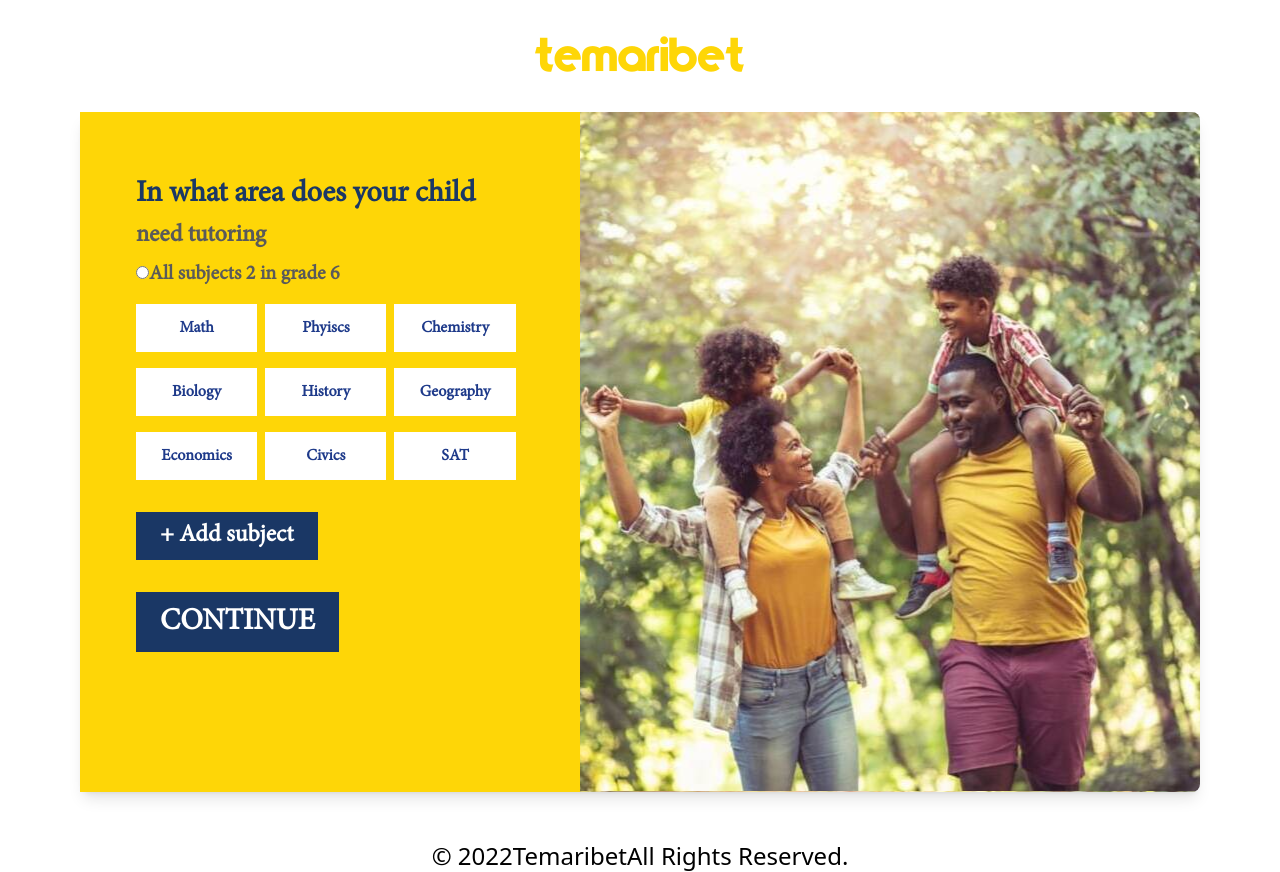
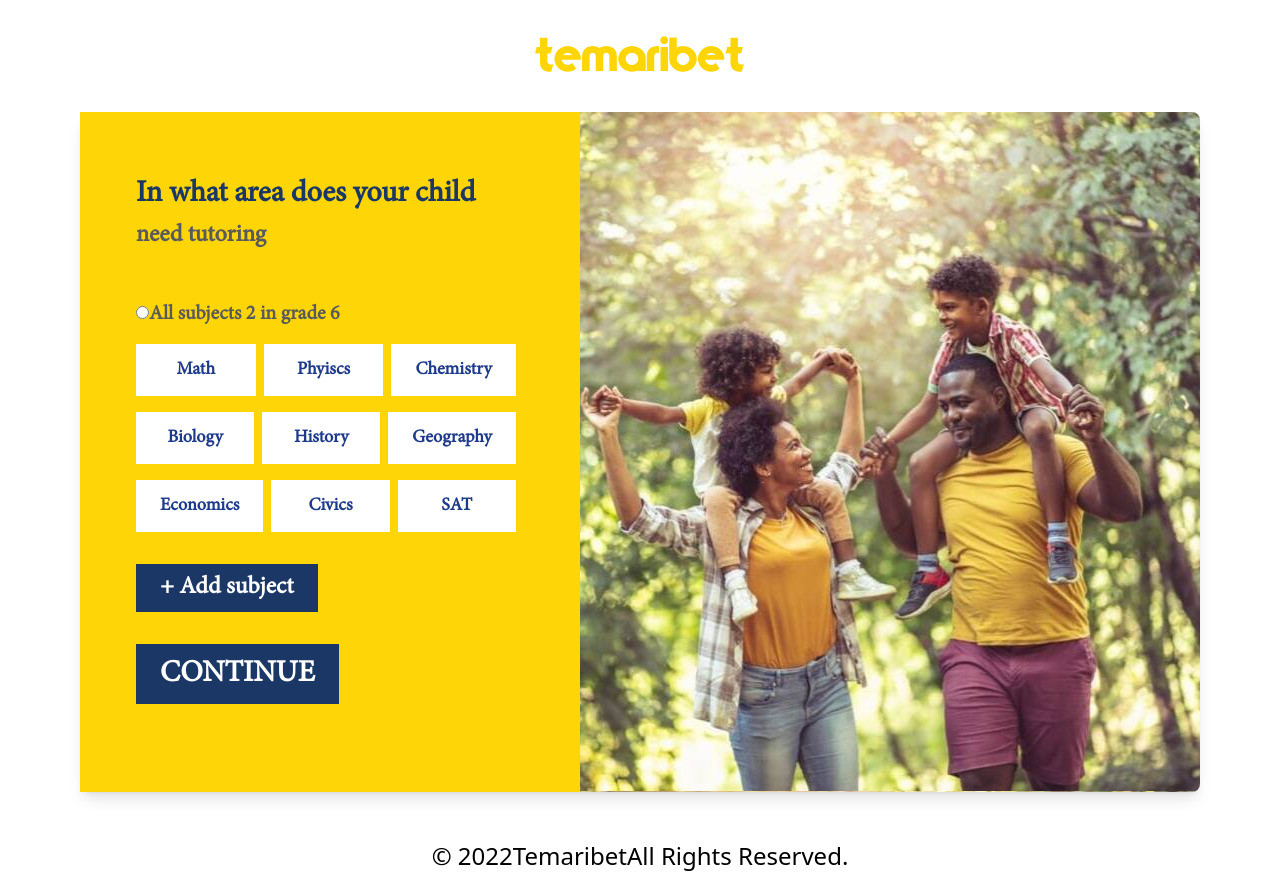
Before and after one commit to bekiTil/Temaribet-front-end-dev, a Next.js app in the folder TemariBet/nextjs-blog/: page /parentRegistration/9 in a window 1280 px wide. Built offline with nearby package versions, Linux system fonts and the light colour scheme.

Commit message:
edited page 12  of parent registration page

```diff
--- a/TemariBet/nextjs-blog/components/Parent/child_components/page12.js
+++ b/TemariBet/nextjs-blog/components/Parent/child_components/page12.js
@@ -1,10 +1,11 @@
 const Page12 = () => {
   return (
     <div className = "bg-[#FED607]">
-      <div>
-        <h1>Tell us how much hour do you </h1>
-        <p>want your child to be tutored</p>
+         <div className = "text-center lg:text-left">
+        <h1 className="text-2xl  md:text-3xl text-[#1A3765] font-semibold 2xl:pr-30">Tell us how much hour do you </h1>
+        <p className=" text-lg md:text-2xl text-[#5A5A5A] font-semibold  pl-0 p-2">want your child to be tutored</p>
       </div>
+
 
       <div className = "mt-5">
         <div>
@@ -21,19 +22,19 @@ const Page12 = () => {
       </div>
 
       <div className = "mt-10">
-        <button className="bg-blue-500 hover:bg-blue-700 text-white font-bold py-3 px-6 ">
-          Show Price
-        </button>
+      <button className=" bg-[#1A3765] hover:bg-blue-700 text-white text-3xl font-semibold py-3 px-6 ">
+            Submit
+          </button>
 
         <input type="text" id="price"></input>
         <label for="price">Registration fee: 500 ETB</label>
       </div>
 
-      <div className="mt-5">
-        <button className="bg-blue-500 hover:bg-blue-700 text-white font-bold py-3 px-6 ">
-          Submit
-        </button>
-      </div>
+      <div className = "mt-8 text-center md:text-left">
+          <button className=" bg-[#1A3765] hover:bg-blue-700 text-white text-3xl font-semibold py-3 px-6 ">
+            Submit
+          </button>
+        </div>
     </div>
   );
 };
--- a/TemariBet/nextjs-blog/components/Parent/child_components/page9.js
+++ b/TemariBet/nextjs-blog/components/Parent/child_components/page9.js
@@ -6,7 +6,7 @@ const Page9 = () => {
         <p className="text-2xl text-[#5A5A5A] font-semibold  pl-0 p-2">need tutoring</p>
       </div>
 
-      <div className="text-center md:text-left" >
+      <div className="text-center md:text-left mt-10" >
         <input type="radio" value="" name="" id="all" />
 
         <label className="text-xl text-[#5A5A5A]  font-semibold  pl-0 p-2" for="all">All subjects 2 in grade 6 </label>
@@ -15,55 +15,55 @@ const Page9 = () => {
 
       <div>
         <div className = "flex flex-row mt-4">
-          <button className=" flex-1 mr-2 bg-white hover:bg-blue-700 hover:text-white text-blue-900 font-bold py-3 px-6 ">
+          <button className=" flex-1  text-lg mr-2 bg-white hover:bg-blue-700 hover:text-white text-blue-900 font-bold py-3 px-6 ">
             Math
           </button>
 
-          <button className="flex-1 mr-2 bg-white hover:bg-blue-700 hover:text-white text-blue-900 font-bold py-3 px-6 ">
+          <button className="flex-1  text-lg mr-2 bg-white hover:bg-blue-700 hover:text-white text-blue-900 font-bold py-3 px-6 ">
             Phyiscs
           </button>
 
-          <button className="flex-1 mr-2 bg-white hover:bg-blue-700 hover:text-white text-blue-900 font-bold py-3 px-6 ">
+          <button className="flex-1  text-lg mr-2 bg-white hover:bg-blue-700 hover:text-white text-blue-900 font-bold py-3 px-6 ">
             Chemistry
           </button>
         </div>
 
         <div className="flex flex-row my-4">
-          <button className=" flex-1 mr-2 bg-white hover:bg-blue-700 hover:text-white text-blue-900 font-bold py-3 px-6 ">
+          <button className=" flex-1  text-lg mr-2 bg-white hover:bg-blue-700 hover:text-white text-blue-900 font-bold py-3 px-6 ">
             Biology
           </button>
 
-          <button className="flex-1 mr-2 bg-white hover:bg-blue-700 hover:text-white text-blue-900 font-bold py-3 px-6 ">
+          <button className="flex-1  text-lg mr-2 bg-white hover:bg-blue-700 hover:text-white text-blue-900 font-bold py-3 px-6 ">
             History
           </button>
 
-          <button className="flex-1 mr-2 bg-white hover:bg-blue-700 hover:text-white text-blue-900 font-bold py-3 px-6 ">
+          <button className="flex-1  text-lg mr-2 bg-white hover:bg-blue-700 hover:text-white text-blue-900 font-bold py-3 px-6 ">
             Geography
           </button>
         </div>
 
         <div className="flex flex-row my-4">
-          <button className=" flex-1 mr-2 bg-white hover:bg-blue-700 hover:text-white text-blue-900 font-bold py-3 px-6 ">
+          <button className=" flex-1 mr-2  text-lg bg-white hover:bg-blue-700 hover:text-white text-blue-900 font-bold py-3 px-6 ">
             Economics
           </button>
 
-          <button className="flex-1 mr-2 bg-white hover:bg-blue-700 hover:text-white text-blue-900 font-bold py-3 px-6 ">
+          <button className="flex-1  text-lg mr-2 bg-white hover:bg-blue-700 hover:text-white text-blue-900 font-bold py-3 px-6 ">
             Civics
           </button>
 
-          <button className=" flex-1 mr-2 bg-white hover:bg-blue-700 hover:text-white text-blue-900 font-bold py-3 px-6 ">
+          <button className=" flex-1  text-lg mr-2 bg-white hover:bg-blue-700 hover:text-white text-blue-900 font-bold py-3 px-6 ">
             SAT
           </button>
         </div>
       </div>
 
-      <div className = "mt-8 text-center md:text-left">
+      <div className = "mt-8 text-center lg:text-left">
         <button className=" bg-[#1A3765] hover:bg-blue-700 text-white text-2xl font-semibold py-2 px-6 ">
           + Add subject
         </button>
       </div>
 
-      <div className = "mt-8 text-center md:text-left">
+      <div className = "mt-8 text-center lg:text-left">
         <button className=" bg-[#1A3765] hover:bg-blue-700 text-white text-3xl font-semibold py-3 px-6 ">
           CONTINUE
         </button>
```
